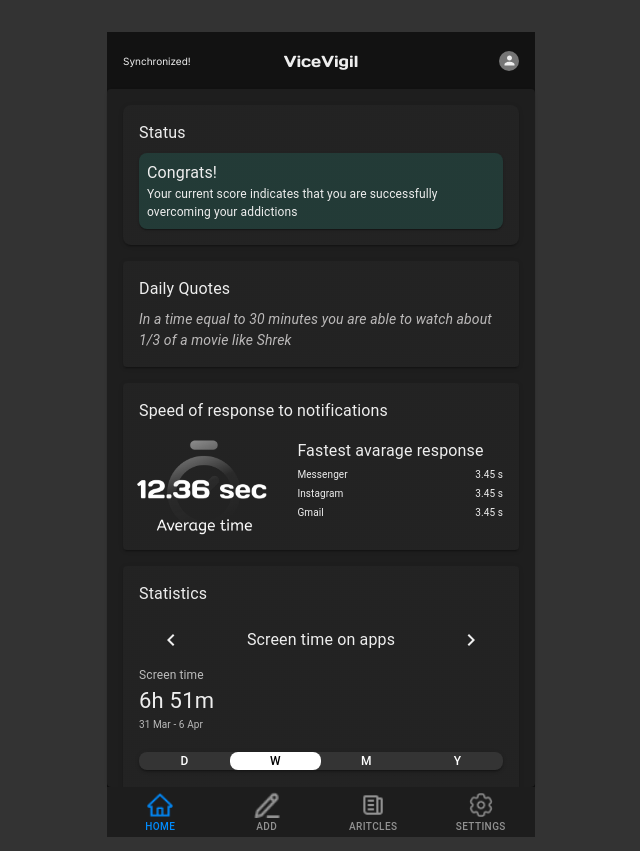
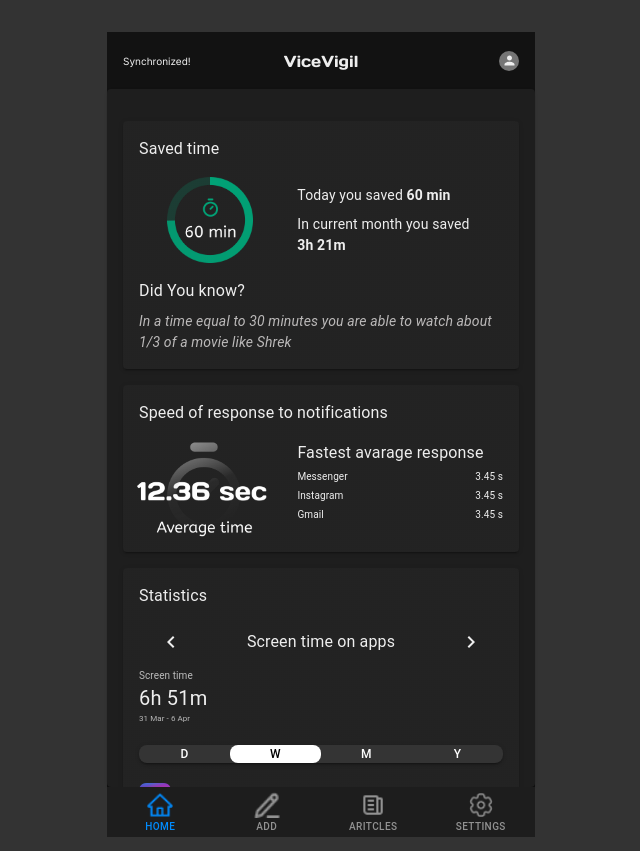
Before and after one commit to Truly-Depressed-Developers/athygli, a Next.js app: page / in a window 1280 px wide. Shown: the whole page, without its empty margins (319-959 px from the left). Built offline with nearby package versions, Linux system fonts and the light colour scheme.

Commit message:
Add saved time meter

```diff
--- a/app/page.tsx
+++ b/app/page.tsx
@@ -83,7 +83,7 @@ const Page: React.FC = () => {
       justifyContent: "center",
       alignItems: "center",
     }}>
-      <StatusBar></StatusBar>
+      {/*<StatusBar></StatusBar>*/}
       <QuoteBar quoteData={{ text: quoteData[activeQuote] }}></QuoteBar>
       <StreaksBar streaksData={streaksData}></StreaksBar>
       <HorizontalStatistics appStateProps={appStateData}></HorizontalStatistics>
--- a/components/Main/HorizontalStatistics/HorizontalStatistics.tsx
+++ b/components/Main/HorizontalStatistics/HorizontalStatistics.tsx
@@ -173,9 +173,9 @@ export const HorizontalStatistics: React.FC<{ appStateProps: AppState }> = ({ ap
                 { appStateProps[activeStep] != null &&
                     <div>
                         <Box sx={{mt: 1}}>
-                            <Typography sx={{fontSize: 12, color: GREY}}>Screen time</Typography>
-                            <Typography sx={{fontSize: 22}}>{totalFormattedTime}</Typography>
-                            <Typography sx={{fontSize: 10, color: GREY}}>{dateRange}</Typography>
+                            <Typography sx={{fontSize: 10, color: GREY}}>Screen time</Typography>
+                            <Typography sx={{fontSize: 20}}>{totalFormattedTime}</Typography>
+                            <Typography sx={{fontSize: 8, color: GREY}}>{dateRange}</Typography>
                         </Box>
                         <br/>
                         <Box sx={{width: "100%", display: "flex"}}>
@@ -261,7 +261,7 @@ export const HorizontalStatistics: React.FC<{ appStateProps: AppState }> = ({ ap
                                     display: 'flex'
                                 }}
                             >
-                                <Typography>Show more</Typography><KeyboardArrowDown />
+                                <Typography sx={{fontSize: 12}}>Show more</Typography><KeyboardArrowDown />
                             </Box>
                         </Box>
                     </div>
--- a/components/Main/QuoteBar/QuoteBar.tsx
+++ b/components/Main/QuoteBar/QuoteBar.tsx
@@ -1,5 +1,6 @@
-import { Paper, Typography } from '@mui/material'
+import {Grid, Paper, Typography} from '@mui/material'
 import React from 'react'
+import Image from 'next/image';
 
 type QuoteProps = {
     text: string
@@ -12,7 +13,22 @@ export const QuoteBar: React.FC<{ quoteData: QuoteProps }> = ({ quoteData }) =>
             margin: 2,
             padding: 2
         }}>
-            <Typography sx={{ marginBottom: 1 }}>Daily Quotes</Typography>
+            <Typography sx={{ marginBottom: 0 }}>Saved time</Typography>
+            <Grid container spacing={2} sx={{marginTop: 0, marginBottom: 2}}>
+                <Grid item xs={5} sx={{display: 'flex', flexDirection: 'column', justifyContent: 'center', alignItems: 'center'}}>
+                    <Image
+                        src={'/home/savedTime.png'}
+                        alt={'Saved time'}
+                        width={86}
+                        height={86}
+                    />
+                </Grid>
+                <Grid item xs={7} sx={{display: 'flex', flexDirection: 'column', justifyContent: 'center'}}>
+                    <Typography sx={{fontSize: 14, mb: 1}}>Today you saved <b>60 min</b></Typography>
+                    <Typography sx={{fontSize: 14}}>In current month you saved <br/><b>3h 21m</b></Typography>
+                </Grid>
+            </Grid>
+            <Typography sx={{ marginBottom: 1 }}>Did You know?</Typography>
             <Typography fontSize={"14px"} fontStyle={"italic"} color={"#BCBABA"}>{quoteData.text}</Typography>
         </Paper>
     )
```
Also changed, not shown: public/home/savedTime.png (added).
